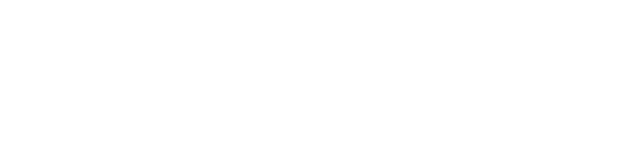
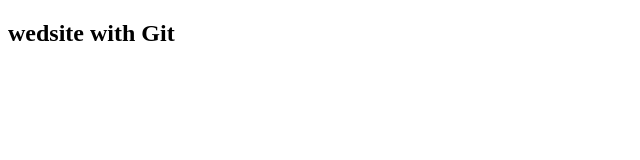
Before and after one commit to Mahsavafaei/my-second-project, a plain HTML site: page index.html in a window 1280 px wide. Shown: the whole page, without its empty margins (0-640 px from the left). Drawn offline with Linux system fonts and the light colour scheme.

Commit message:
Update index.html

```diff
--- a/index.html
+++ b/index.html
@@ -6,6 +6,6 @@
     <title>Document</title>
 </head>
 <body>
-
+    <h2>wedsite with Git</h2>
 </body>
 </html>
```
